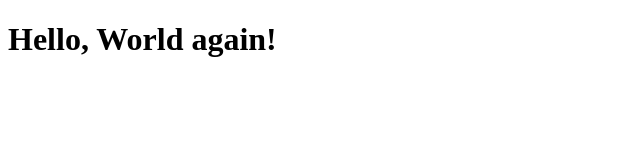
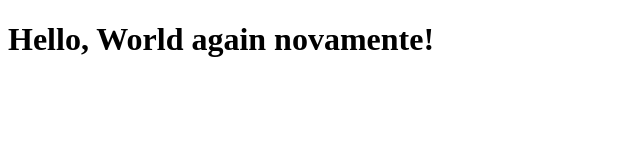
Before and after one commit to andersonrafhael/Teste, a plain HTML site: page index.html in a window 1280 px wide. Shown: the whole page, without its empty margins (0-640 px from the left). Drawn offline with Linux system fonts and the light colour scheme.

Commit message:
Update index.html

```diff
--- a/index.html
+++ b/index.html
@@ -8,7 +8,7 @@
 </head>
 <body>
     <h1>
-        Hello, World again!
+        Hello, World again novamente!
     </h1>
 </body>
 </html>
```
